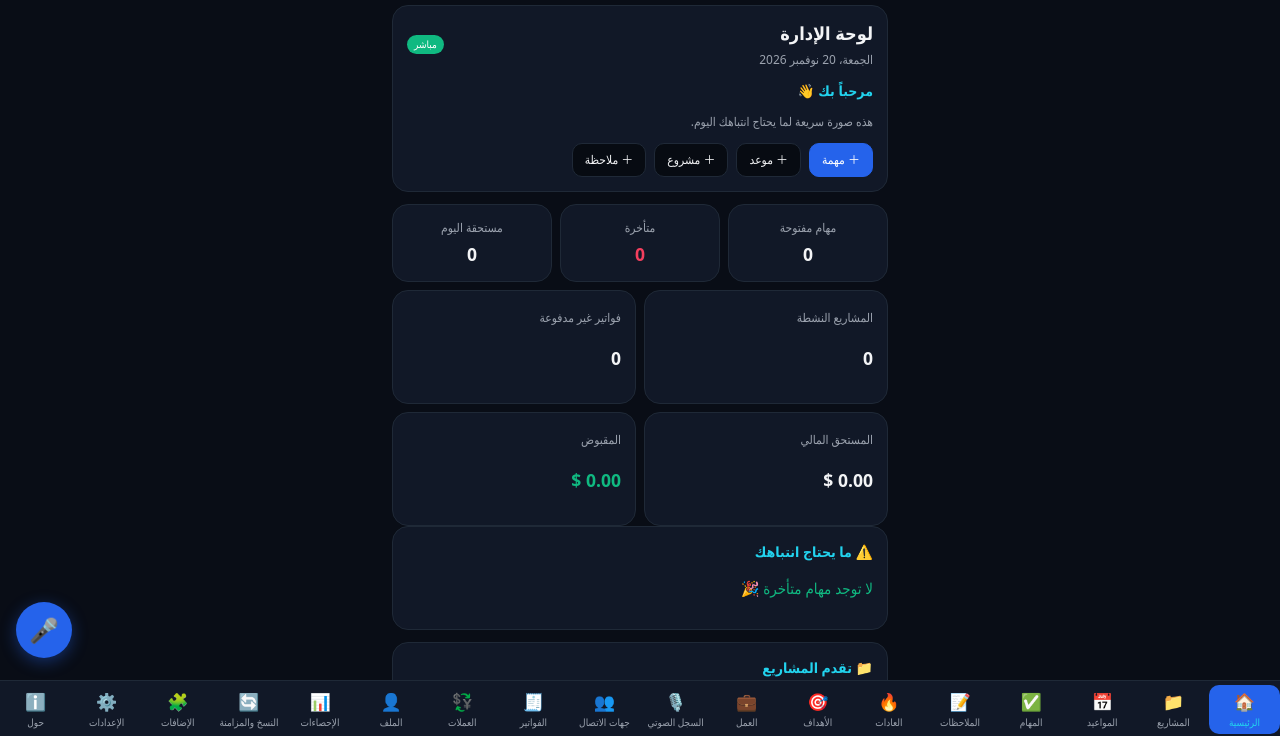
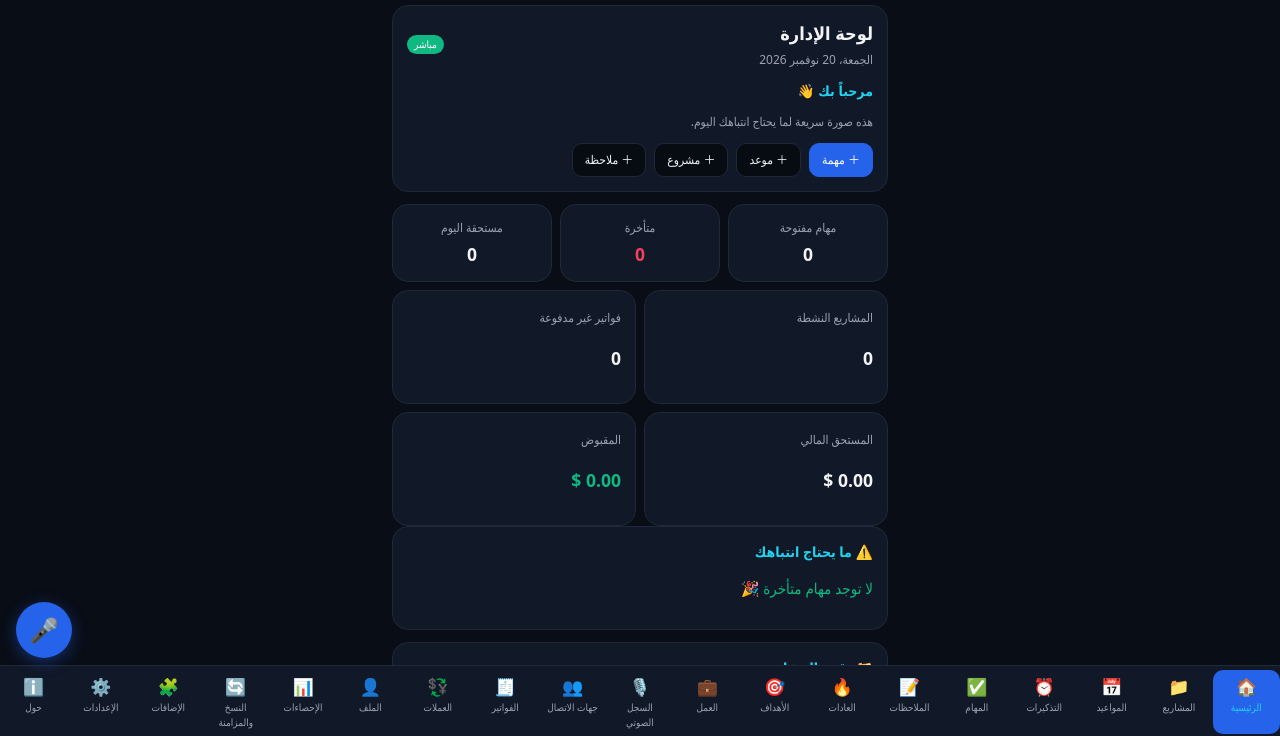
Before and after one commit to hassan2026go/rimbook, a plain HTML site: page index.html in a window 1280 px wide. Shown: the part 62-798 px from the top of the page. Drawn offline with Linux system fonts and the light colour scheme.

Commit message:
Load the reminders center in the app

```diff
--- a/index.html
+++ b/index.html
@@ -137,6 +137,7 @@ footer#appFooter{max-width:520px;margin:18px auto 100px;padding:18px 14px;text-a
 })();
 </script>
 <script src="./activation.js"></script>
+<script src="./reminders.js"></script>
 <script src="./pro.js"></script>
 <script src="./voice-ledger.js"></script>
 </body>
```
